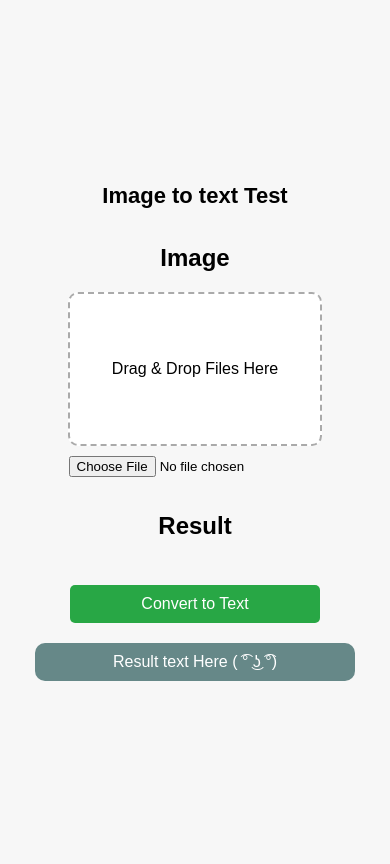
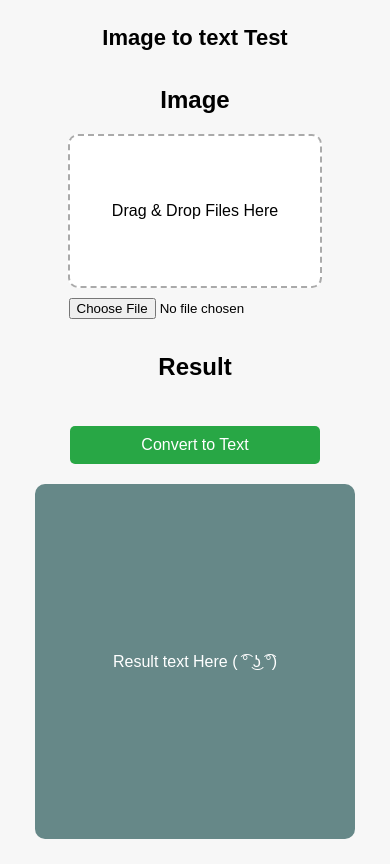
Before and after one commit to reinlor/test-image-to-text, a website: page index.html in a window 390 px wide. Drawn offline with Linux system fonts and the light colour scheme.

Commit message:
Update mobile.css

```diff
--- a/mobile.css
+++ b/mobile.css
@@ -87,7 +87,7 @@ h1 {
 #textContainer {
     width: 100%;
     max-width: 300px;
-    height: auto;
+    height: 400px;
     background-color: rgb(102, 136, 136);
     padding: 10px;
     border-radius: 10px;
```
